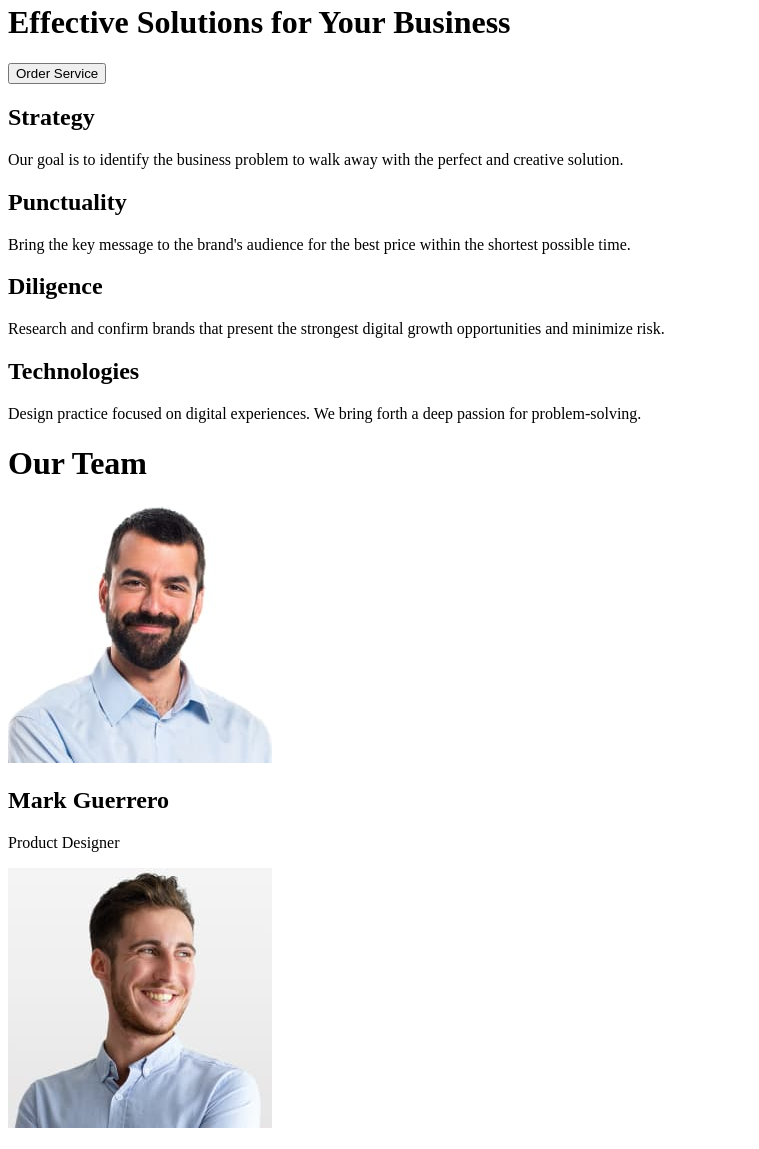
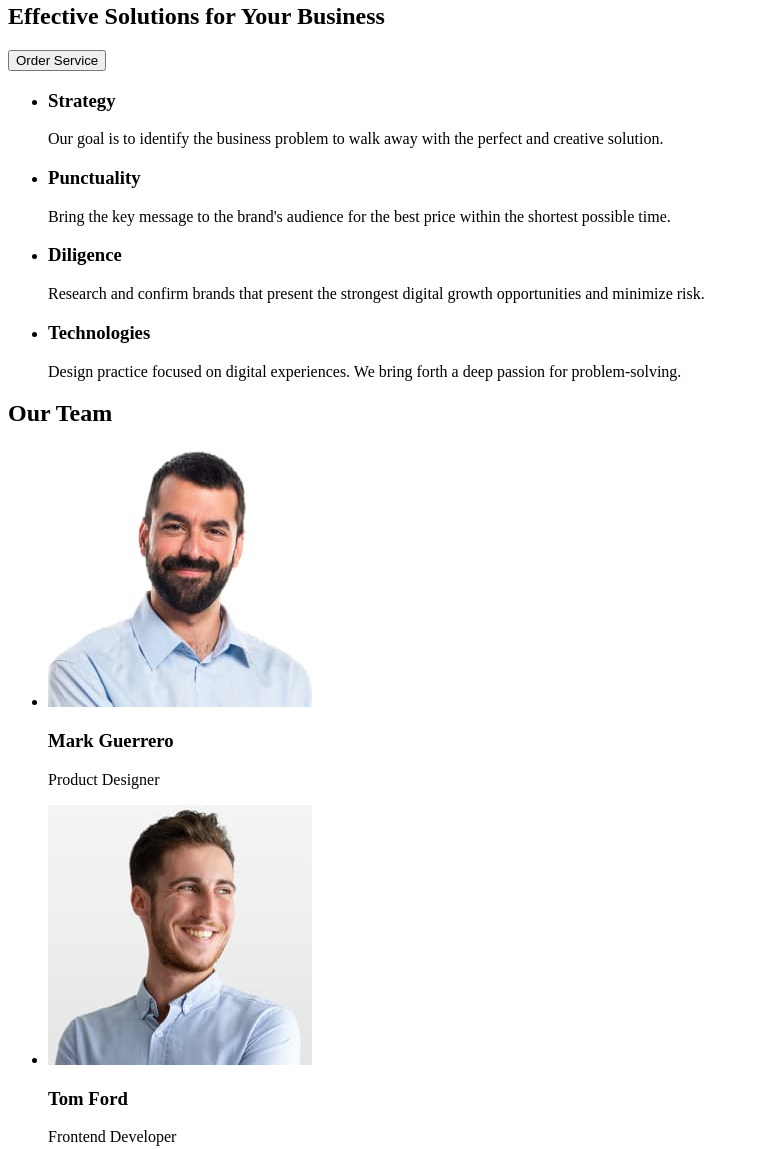
Before and after one commit to masenkq/goit-markup-hw-01, a plain HTML site: page index.html in a window 1280 px wide. Shown: the part 165-1314 px from the top of the page, without its empty margins (0-759 px from the left). Drawn offline with Linux system fonts and the light colour scheme.

Commit message:
something else

```diff
--- a/index.html
+++ b/index.html
@@ -18,40 +18,58 @@
         <address>
             <ul>
                 <li><a href="mailto:info@devstudio.com">info@devstudio.com</a></li>
-                <li><a href="tel:110001111111">+11 (000) 111-11-11</a></li>
+                <li><a href="tel:+110001111111">+11 (000) 111-11-11</a></li>
             </ul>
         </address>
     </header>
     <main>
+        <section>
             <h1>Effective Solutions
             for Your Business</h1>
             <button type="button">Order Service</button>
-        <h2>Strategy</h2>
+        </section>
+        <section>
+            <h2 hidden>will be hidden</h2>
+            <ul>
+                <li><h3>Strategy</h3>
         <p>Our goal is to identify the business
-        problem to walk away with the perfect and creative solution.</p>
-        <h2>Punctuality</h2>
+        problem to walk away with the perfect and creative solution.</p></li>
+                <li><h3>Punctuality</h3>
         <p>Bring the key message to the brand's audience
-         for the best price within the shortest possible time.</p>
-        <h2>Diligence</h2>
+         for the best price within the shortest possible time.</p></li>
+                <li><h3>Diligence</h3>
         <p>Research and confirm brands that present
-         the strongest digital growth opportunities and minimize risk.</p>
-        <h2>Technologies</h2>
+         the strongest digital growth opportunities and minimize risk.</p></li>
+                <li><h3>Technologies</h3>
         <p>Design practice focused on digital experiences.
-         We bring forth a deep passion for problem-solving.</p>
-
-         <h1>Our Team</h1>
-            <img src="/images/mark.jpg" alt="Mark Guerrero" width="264">
-            <h2>Mark Guerrero</h2>
+         We bring forth a deep passion for problem-solving.</p></li>
+            </ul>
+        </section>
+        <section>
+            <h2>Our Team</h2>
+            <ul>
+                <li>
+                    <img src="./images/mark.jpg" alt="Mark Guerrero" width="264">
+                    <h3>Mark Guerrero</h3>
                     <p>Product Designer</p>
+                </li>
+                <li>
                     <img src="/images/tom.jpg" alt="Tom Ford" width="264">
-            <h2>Tom Ford</h2>
+                    <h3>Tom Ford</h3>
                     <p>Frontend Developer</p>
+                </li>
+                <li>
             <img src="/images/camila.jpg" alt="Camila Garcia" width="264">
-            <h2>Camila Garcia</h2>
+            <h3>Camila Garcia</h3>
             <p>Marketing</p>
+                </li>
+                <li>
             <img src="/images/daniel.jpg" alt="Daniel Wilson" width="264">
-            <h2>Daniel Wilson</h2>
+            <h3>Daniel Wilson</h3>
             <p>UI Designer</p>
+                </li>
+            </ul>
+        </section>
     </main>
     <footer>
         <a href="./index.html">WebStudio</a>
@@ -59,6 +77,5 @@
             for your business with digital marketing
              & growth solutions.</p>
     </footer>
-
 </body>
 </html>
```
Lines whose indentation alone changed are shown as unchanged.
